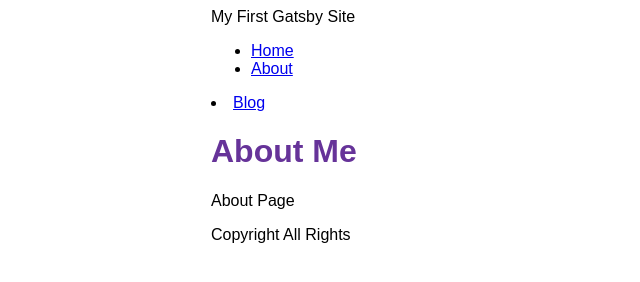
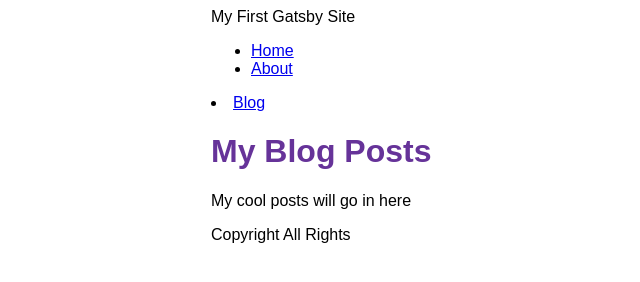
Before and after one commit to chae-hwa/my-blog-2022-06-27, a Gatsby site: page /blog in a window 1280 px wide. Shown: the whole page, without its empty margins (179-819 px from the left). Built offline with nearby package versions, Linux system fonts and the light colour scheme; Gatsby itself is replaced by a stand-in of ours.

```diff
--- a/gatsby-config.js
+++ b/gatsby-config.js
@@ -5,5 +5,12 @@
   plugins: [
     "gatsby-plugin-image",
     "gatsby-plugin-sharp",
+    {
+      resolve: "gatsby-source-filesystem",
+      options: {
+        name: `blog`,
+        path: `${__dirname}/blog`,
+      },
+    },
   ],
 };
--- a/src/pages/blog.js
+++ b/src/pages/blog.js
@@ -1,14 +1,12 @@
 import React from "react";
 import Layout from "../components/Layout";
 
-function AboutPage() {
+function BlogPage() {
   return (
-    <Layout pageTitle="About Me">
-      <p>
-        About Page
-      </p>
+    <Layout pageTitle="My Blog Posts">
+      <p>My cool posts will go in here</p>
     </Layout>
   );
 }
 
-export default AboutPage;
+export default BlogPage;
```
Also changed, not shown: blog/anoter-post.mdx (added), blog/my-first-post.mdx (added), blog/yet-anoter-post.mdx (added).
